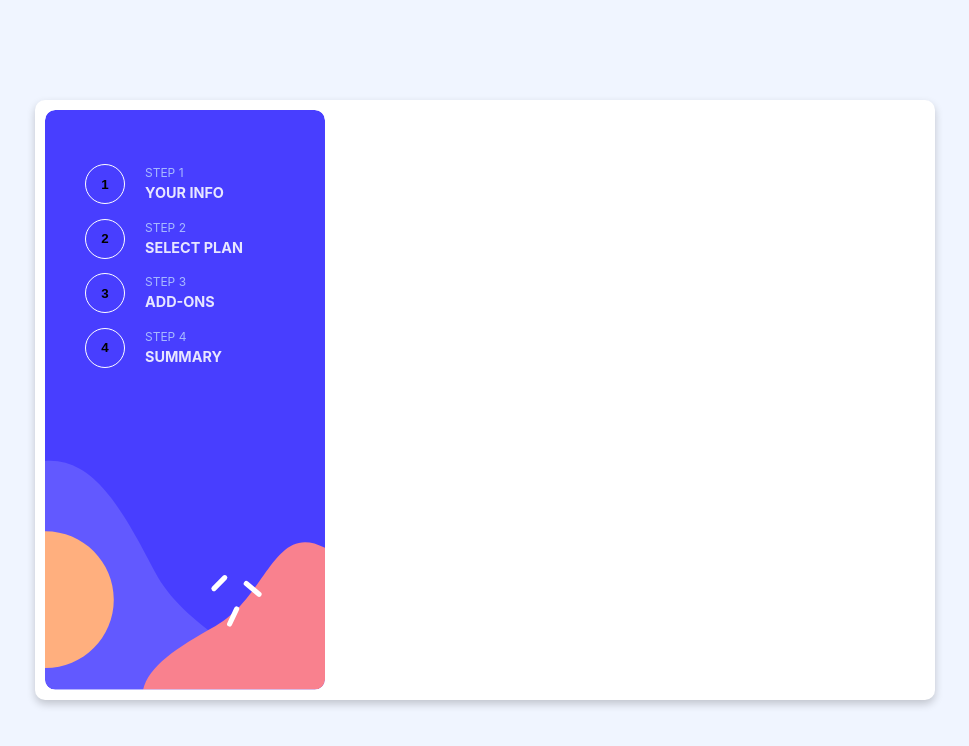
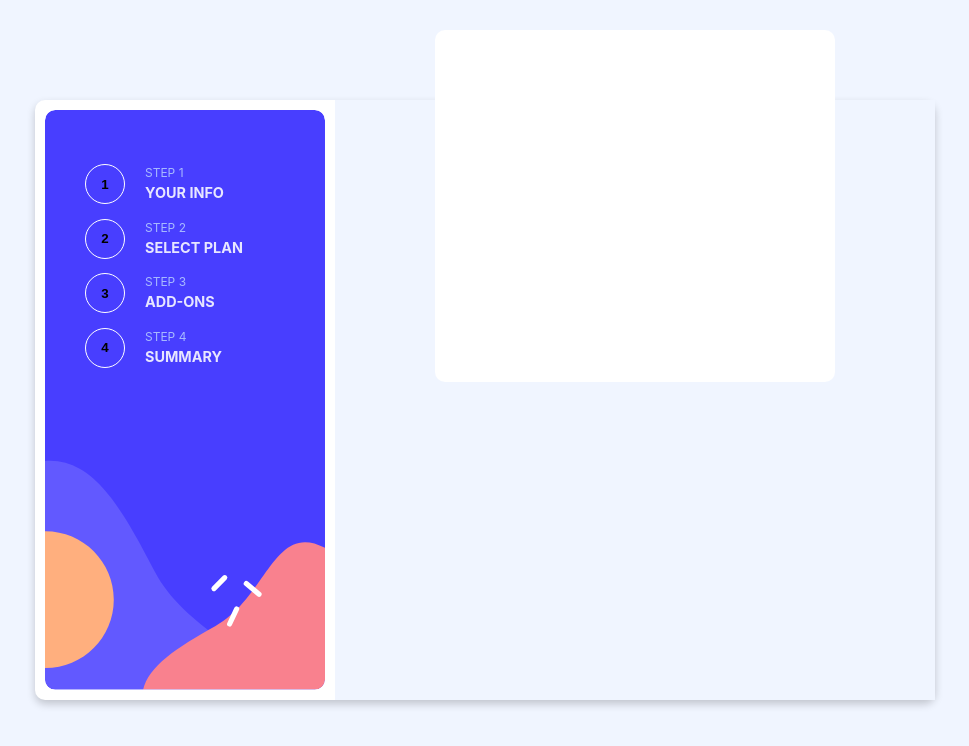
Before and after one commit to bilanoo/multi-step-form, a React (Vite) app: page / in a window 1280 px wide. Shown: the top 746 px of the page, without its empty margins (155-1124 px from the left). Built offline with nearby package versions, Linux system fonts and the light colour scheme.

Commit message:
container implemented for the form values.

```diff
--- a/src/App.tsx
+++ b/src/App.tsx
@@ -1,4 +1,5 @@
 import "./App.css";
+import FormContent from "./FormContent";
 import StepSelection from "./StepSelection";
 
 function App() {
@@ -6,6 +7,15 @@ function App() {
     <>
       <main>
         <StepSelection />
+        <div
+          style={{
+            backgroundColor: "hsl(218, 100%, 97%)",
+            display: "flex",
+            justifyContent: "center",
+          }}
+        >
+          <FormContent />
+        </div>
       </main>
     </>
   );
--- /dev/null
+++ b/src/FormContent/FormContent.css
@@ -0,0 +1,7 @@
+.form-container {
+  background-color: white;
+  height: 22em;
+  width: 25em;
+  border-radius: 10px;
+  margin-top: -70px;
+}
--- /dev/null
+++ b/src/FormContent/index.tsx
@@ -0,0 +1,7 @@
+import "./FormContent.css";
+
+const FormContent = () => {
+  return <div className="form-container"></div>;
+};
+
+export default FormContent;
```
